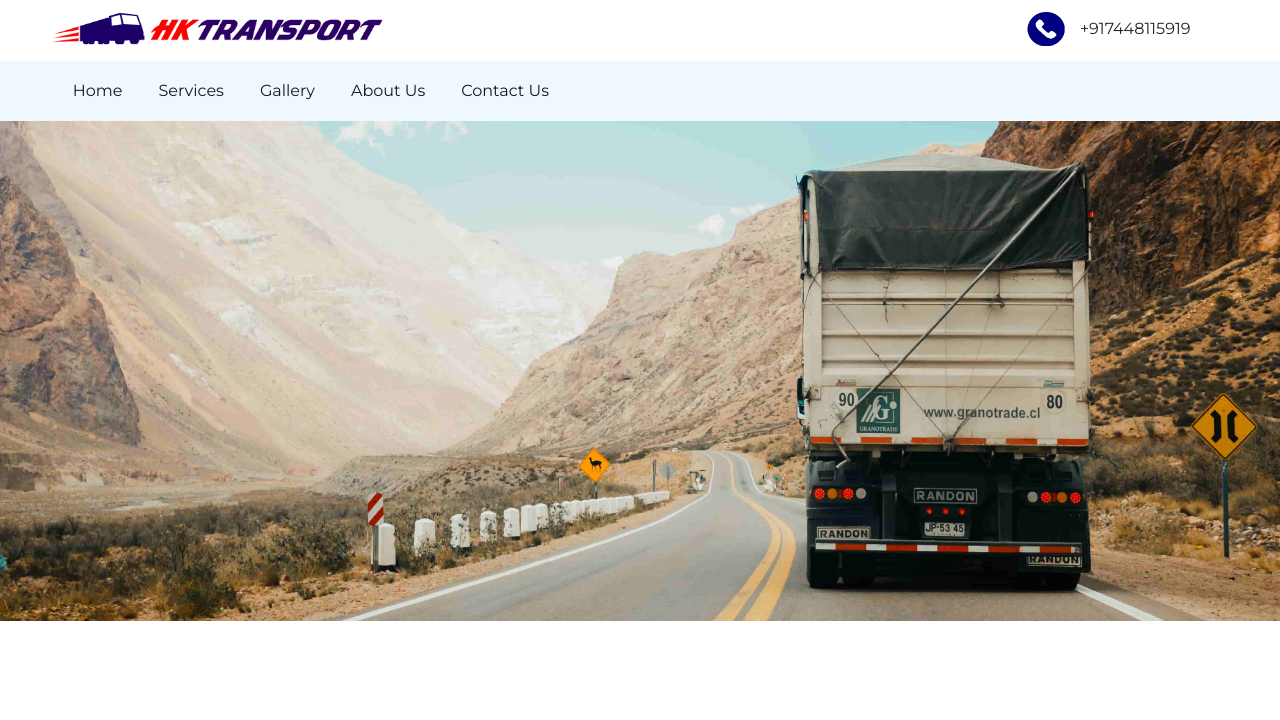
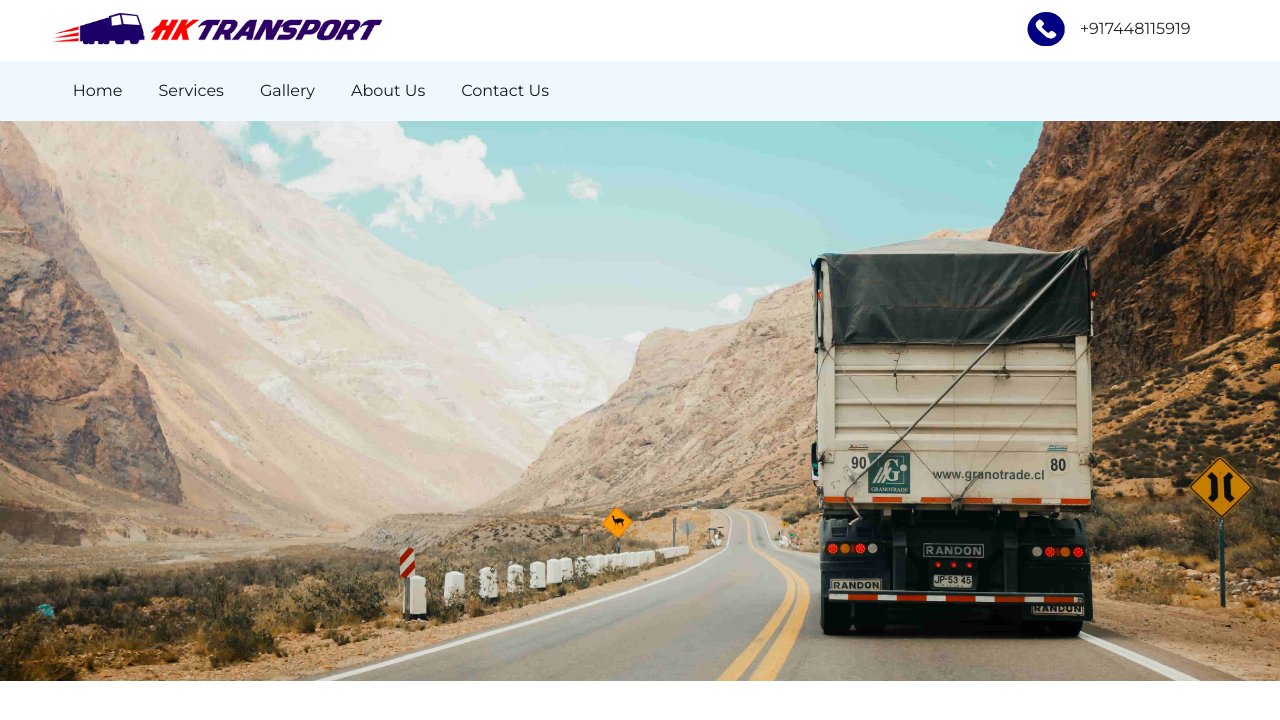
Before and after one commit to hktransport919/hktransport919, a PHP site: page / in a window 1280 px wide. Shown: the top 720 px of the page. Run offline with PHP 8.4, Linux system fonts and the light colour scheme.

Commit message:
Adjusting Bg

```diff
--- a/index.html
+++ b/index.html
@@ -33,9 +33,12 @@
                 </div>
             </div>
      </nav>
-     <div class="cover">
+     <div class="cover" style="background-image: url('./Images/Truck2.jpg');">
+        <div class="content">
 
+        </div>
      </div>
+
 
 
 
--- a/style.css
+++ b/style.css
@@ -37,8 +37,13 @@
     margin-left: 20px;
 }
 .cover{
-    width: 100%;
-    height: 500px;
-    background-image: url('./Images/Truck.jpg');
-    background-size:100% 100%;
+    background-position: 100% 82%;
+    background-size: cover;
+
 }
+
+.content{
+    height: 560px;
+    width:100%;
+}
+@media
```
Also changed, not shown: Images/Truck2.jpg (added).
